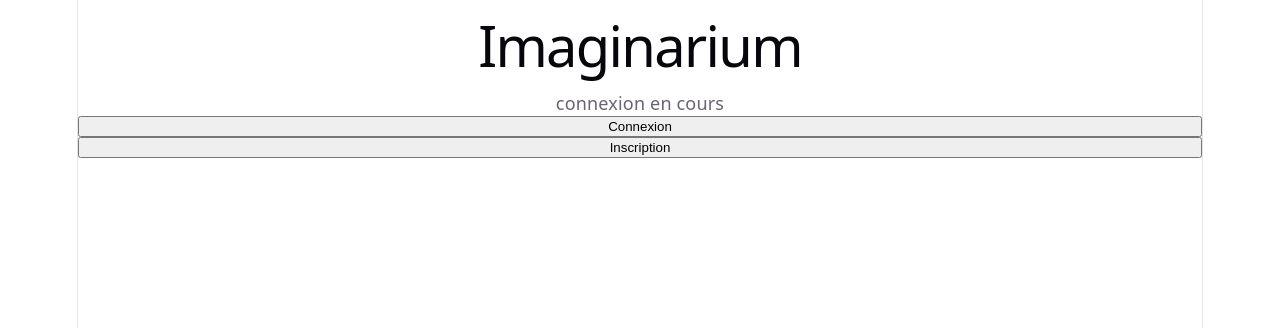
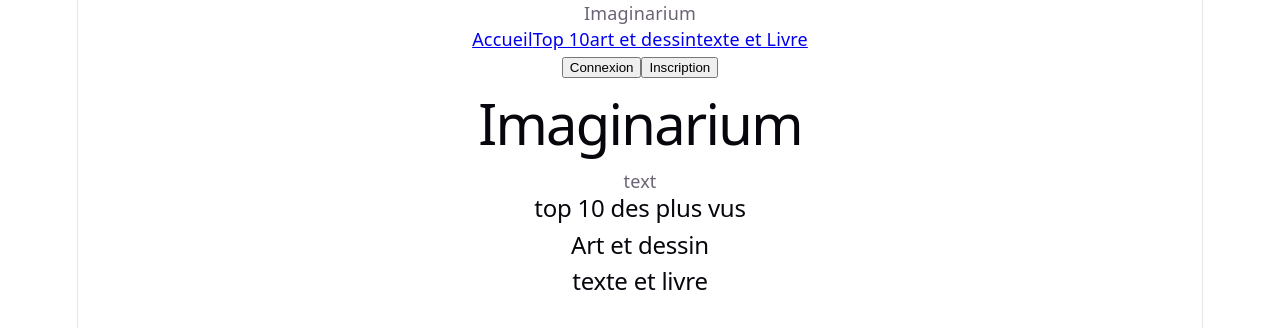
Before and after one commit to antoineLAU/imaginarium, a React app in the folder frontend/: page / in a window 1280 px wide. Shown: the top 328 px of the page. Built offline with nearby package versions, Linux system fonts and the light colour scheme; the HTML template or start-up script is replaced by a standard one.

Commit message:
frontend: inscription depuis page et retour accueil avec Annuler

```diff
--- a/frontend/src/page/acceuil/Acceuil.jsx
+++ b/frontend/src/page/acceuil/Acceuil.jsx
@@ -1,25 +1,49 @@
-import { useState, useEffect } from "react";
+import { useState } from "react";
 import Bouton from "../../conponent/bouton/Bouton";
-import FormulaireInscription from "../../conponent/formulaire/inscription/FomulaireInscription";
+import Inscription from "../inscription/inscription";
 import "./Acceuil.css";
 
 function Acceuil() {
-  const [message, setMessage] = useState("connexion en cours");
   const [voirInscription, setVoirInscription] = useState(false);
 
-  useEffect(() => {
-    fetch("http://localhost:3000/")
-      .then((res) => res.json())
-      .then((data) => setMessage(data.message));
-  }, []);
+  if (voirInscription) {
+    return (
+      <>
+        <Inscription onAnnuler={() => setVoirInscription(false)} />
+      </>
+    );
+  }
 
   return (
     <>
-      <h1>Imaginarium</h1>
-      <p>{message}</p>
-      <Bouton texte="Connexion" />
-      <Bouton texte="Inscription" onClick={() => setVoirInscription(true)} />
-      {voirInscription && <FormulaireInscription onAnnuler={() => setVoirInscription(false)} />}
+      <header>
+        <p>Imaginarium</p>
+        <nav>
+          <a href="#accueil">Accueil</a>
+          <a href="#galerie">Top 10</a>
+          <a href="#dessin">art et dessin</a>
+          <a href="#livre">texte et Livre</a>
+        </nav>
+        <div>
+        <Bouton texte="Connexion" />
+        <Bouton texte="Inscription" onClick={() => setVoirInscription(true)} />
+        </div>
+      </header>
+      <main>
+        <section id="accueil">
+          <h1>Imaginarium</h1>
+          <p> text</p>
+        </section>
+        <section id="galerie">
+          <h2>top 10 des plus vus</h2>
+        </section>
+        <section id="dessin">
+          <h2>Art et dessin</h2>
+        </section>
+        <section id="livre">
+          <h2>texte et livre</h2>
+        </section>
+      </main>
     </>
   );
 }
--- /dev/null
+++ b/frontend/src/page/inscription/inscription.jsx
@@ -0,0 +1,11 @@
+import FormulaireInscription from "../../conponent/formulaire/inscription/FomulaireInscription";
+
+function Inscription({ onAnnuler }) {
+  return (
+    <>
+      <FormulaireInscription onAnnuler={onAnnuler} />
+    </>
+  );
+}
+
+export default Inscription;
```
